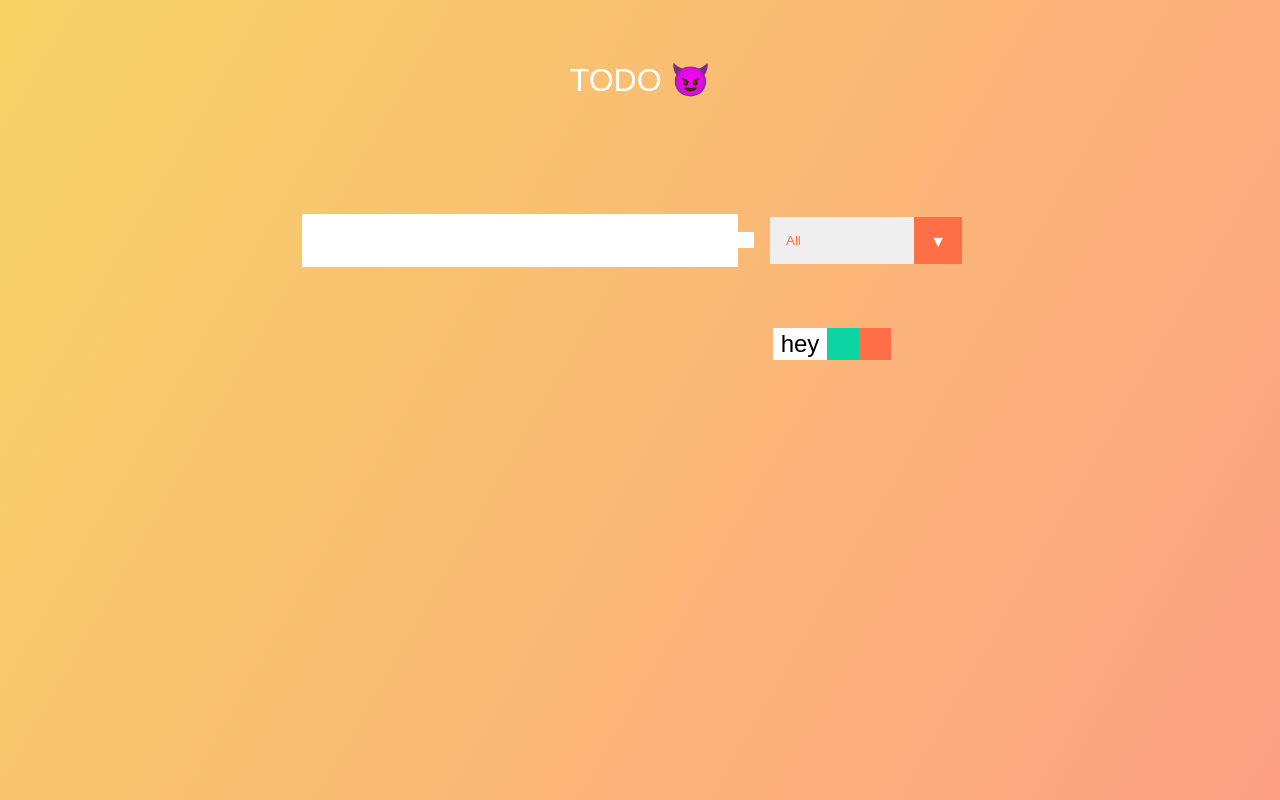
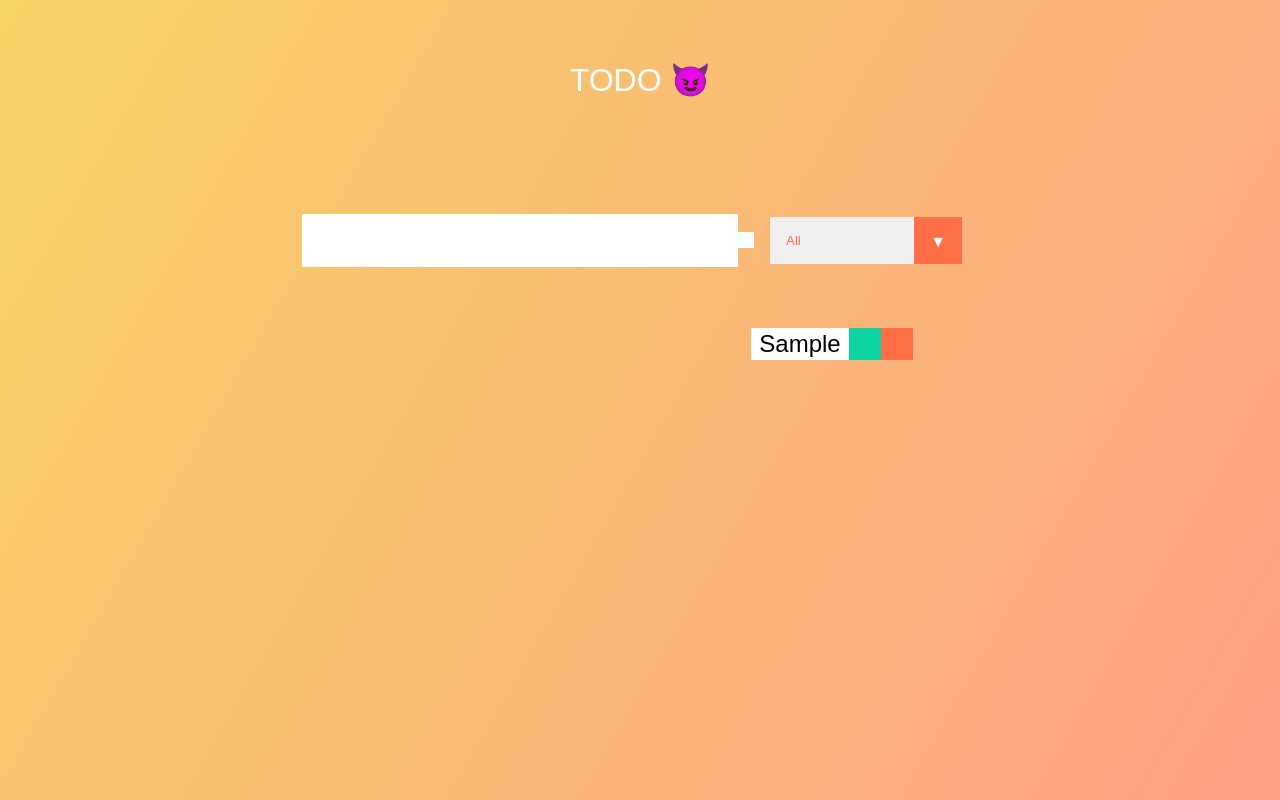
Before and after one commit to NaveenSiva72/TODO-LIST, a React (Create React App) app: page / in a window 1280 px wide. Both pictures are taken after typing "Sample" into the empty fields and a click on the button 746 px from the left and 240 px from the top of the page. Built offline with nearby package versions, Linux system fonts and the light colour scheme; the HTML template or start-up script is replaced by a standard one.

Commit message:
day 1 work

```diff
--- a/src/Components/Todo.js
+++ b/src/Components/Todo.js
@@ -1,9 +1,9 @@
 import React from "react";
 
-const Todo = ({inputText}) => {
+const Todo = ({text}) => {
   return (
     <div className="todo">
-      <ul className="todo-item">hey</ul>
+      <ul className="todo-item">{text}</ul>
       <button className="complete-btn">
         <i className="fas fa-check"></i>
       </button>
--- a/src/Components/TodoList.js
+++ b/src/Components/TodoList.js
@@ -6,7 +6,7 @@ const TodoList = ({todos}) => {
       <ul className="todo-list"></ul>
       {
           todos.map((todo) => (
-              <Todo />
+              <Todo text={todo.text}/>
           ))
       }
     </div>
```
